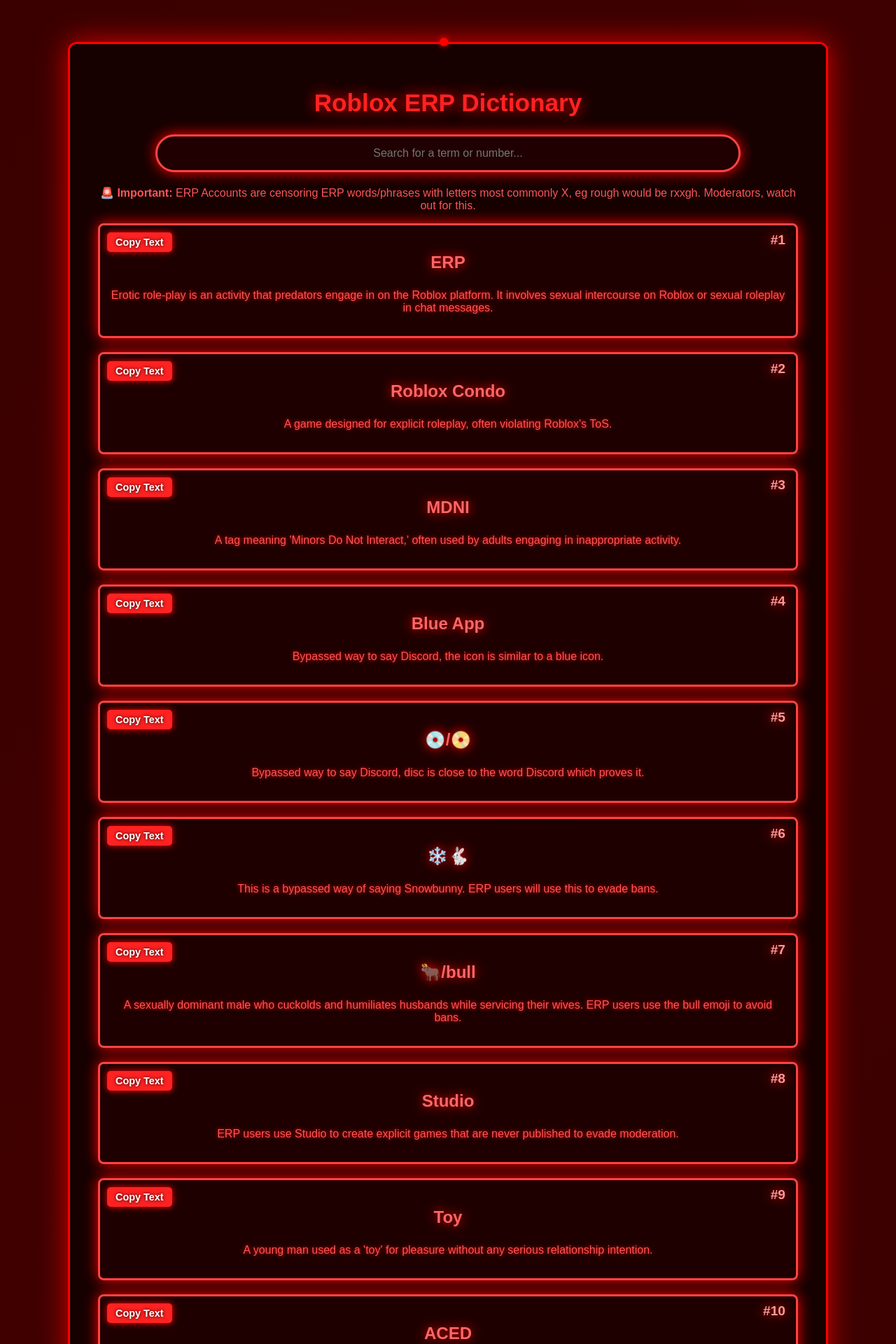
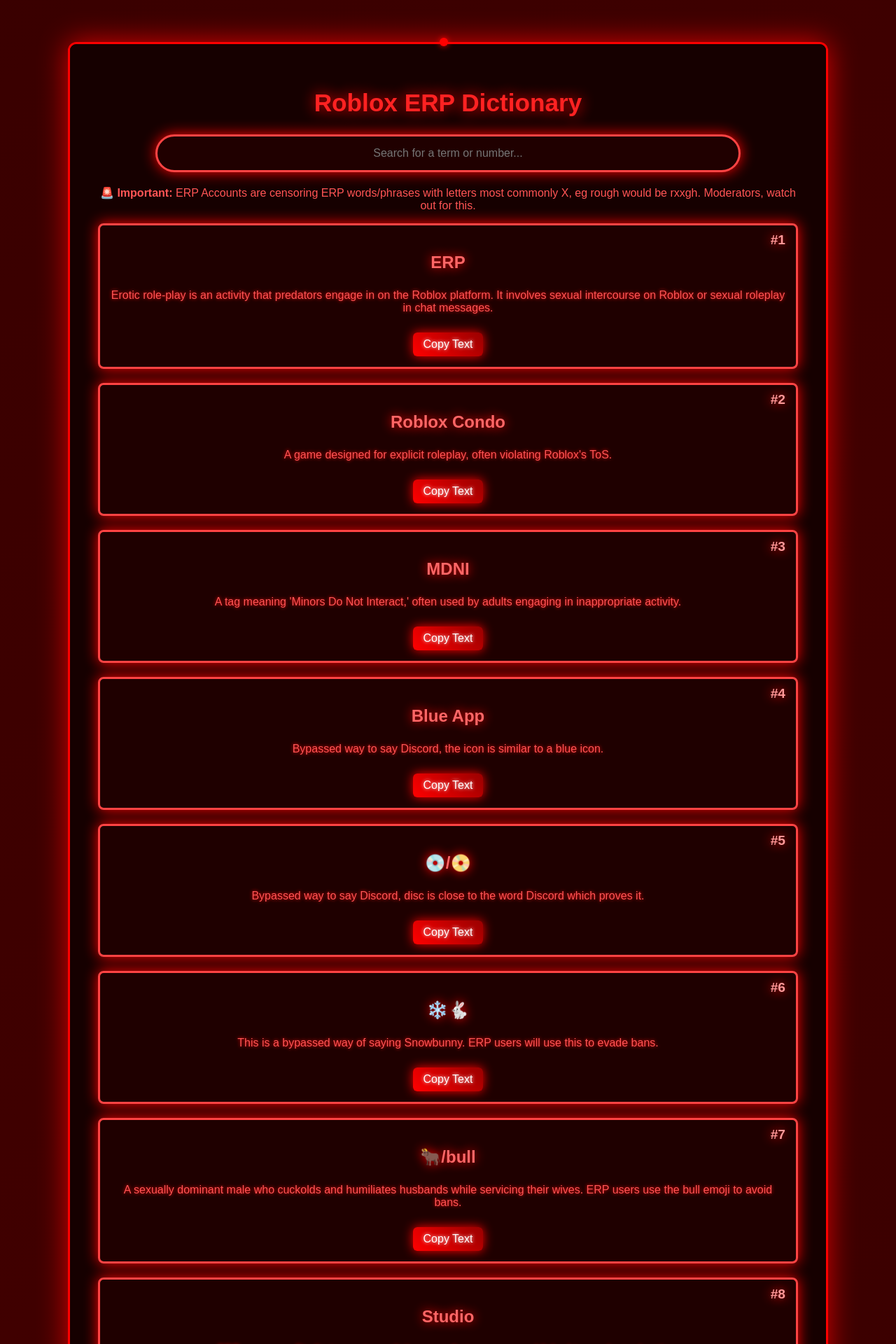
Before and after one commit to T-TGM/ERP-Definition, a Jekyll site: the page index.html, which Jekyll copies as it is, in a window 1280 px wide. Shown: the top 1920 px of the page at 70% size. Built offline with Jekyll 4.4.1, drawn with Linux system fonts in a browser that asks for light colours; some of the changed text lies outside the part shown.

Commit message:
Update index.html

```diff
--- a/index.html
+++ b/index.html
@@ -39,9 +39,9 @@
             box-shadow: 0 0 8px red;
             transform: translate(-50%, -50%);
             z-index: 10000;
-            transition: transform 0.03s linear;
         }
 
+        /* 🔥 Main Container */
         .container {
             width: 90%;
             max-width: 1000px;
@@ -55,13 +55,9 @@
             border: 3px solid red;
             position: relative;
             z-index: 2;
-            transition: transform 0.3s ease-in-out;
         }
 
-        .container:hover {
-            transform: scale(1.02);
-        }
-
+        /* 💨 Scrollbar */
         .container::-webkit-scrollbar {
             width: 12px;
         }
@@ -79,6 +75,7 @@
             text-shadow: 0 0 20px red;
         }
 
+        /* 🎭 Search Bar */
         .search-container {
             margin-bottom: 20px;
         }
@@ -94,7 +91,6 @@
             outline: none;
             text-align: center;
             box-shadow: 0 0 20px red;
-            transition: all 0.2s ease-in-out;
             cursor: none;
         }
 
@@ -104,19 +100,16 @@
             transform: scale(1.05);
         }
 
+        /* 💡 Definition Cards */
         .definition {
             margin-bottom: 20px;
             padding: 15px;
             background: rgba(32, 0, 0, 0.95);
             border-radius: 8px;
-            transition: all 0.3s ease-in-out;
             border: 3px solid #ff4444;
             text-shadow: 0 0 5px red;
-            user-select: none;
             position: relative;
             box-shadow: 0 0 20px red;
-            transform: scale(1);
-            opacity: 1;
         }
 
         .definition:hover {
@@ -142,12 +135,28 @@
             text-shadow: 0 0 15px red;
         }
 
-        .hidden {
-            opacity: 0;
-            transform: translateY(-10px);
-            transition: all 0.3s ease-in-out;
+        /* 🚀 Copy Button */
+        .copy-btn {
+            background: linear-gradient(45deg, #ff0000, #990000);
+            border: none;
+            color: white;
+            padding: 8px 15px;
+            margin-top: 10px;
+            font-size: 1em;
+            border-radius: 6px;
+            cursor: pointer;
+            text-shadow: 0 0 5px white;
+            box-shadow: 0 0 15px red;
+            transition: all 0.2s ease-in-out;
         }
 
+        .copy-btn:hover {
+            background: linear-gradient(45deg, #ff4444, #bb0000);
+            box-shadow: 0 0 25px red;
+            transform: scale(1.1);
+        }
+
+        /* 👤 Footer */
         .footer {
             font-size: 1.1em;
             color: #ff6666;
@@ -157,37 +166,11 @@
             text-shadow: 0 0 15px red;
         }
 
-        /* 🔥 Stylish Copy Button */
-        .copy-btn {
-            position: absolute;
-            top: 10px;
-            left: 10px;
-            background: #ff2222;
-            color: white;
-            border: none;
-            padding: 6px 12px;
-            border-radius: 5px;
-            cursor: pointer;
-            font-size: 0.9em;
-            font-weight: bold;
-            box-shadow: 0 0 10px red;
-            transition: all 0.2s ease-in-out;
-            text-shadow: 0 0 5px black;
-        }
-
-        .copy-btn:hover {
-            background: #cc0000;
-            box-shadow: 0 0 15px red;
-        }
-
-        .copy-btn:active {
-            transform: scale(0.95);
-            background: #990000;
-        }
     </style>
 </head>
 <body>
 
+    <!-- 🖱️ Custom Cursor -->
     <div class="custom-cursor"></div>
 
     <div class='container'>
@@ -300,23 +284,27 @@
                     defElement.className = 'definition';
                     defElement.innerHTML = `
                         <span class="definition-number">#${number}</span>
-                        <button class="copy-btn" onclick="copyText('${definition}', this)">Copy Text</button>
                         <p class='term'>${term}</p>
                         <p>${definition}</p>
+                        <button class="copy-btn" onclick="copyText('${definition}')">Copy Text</button>
                     `;
                     container.appendChild(defElement);
                 }
             });
         }
 
-        function copyText(text, btn) {
-            navigator.clipboard.writeText(text);
-            btn.textContent = "Copied!";
-            setTimeout(() => btn.textContent = "Copy Text", 2000);
+        function copyText(text) {
+            navigator.clipboard.writeText(text).then(() => alert("Copied to clipboard!"));
         }
 
+        setInterval(() => {
+            document.addEventListener('mousemove', (e) => {
+                cursor.style.left = `${e.clientX}px`;
+                cursor.style.top = `${e.clientY}px`;
+            });
+        }, 100);
+
         searchBar.addEventListener('input', (e) => renderDefinitions(e.target.value));
-
         renderDefinitions();
     </script>
 </body>
```
Also changed, not shown: other parts of index.html (+1 -0 lines).
